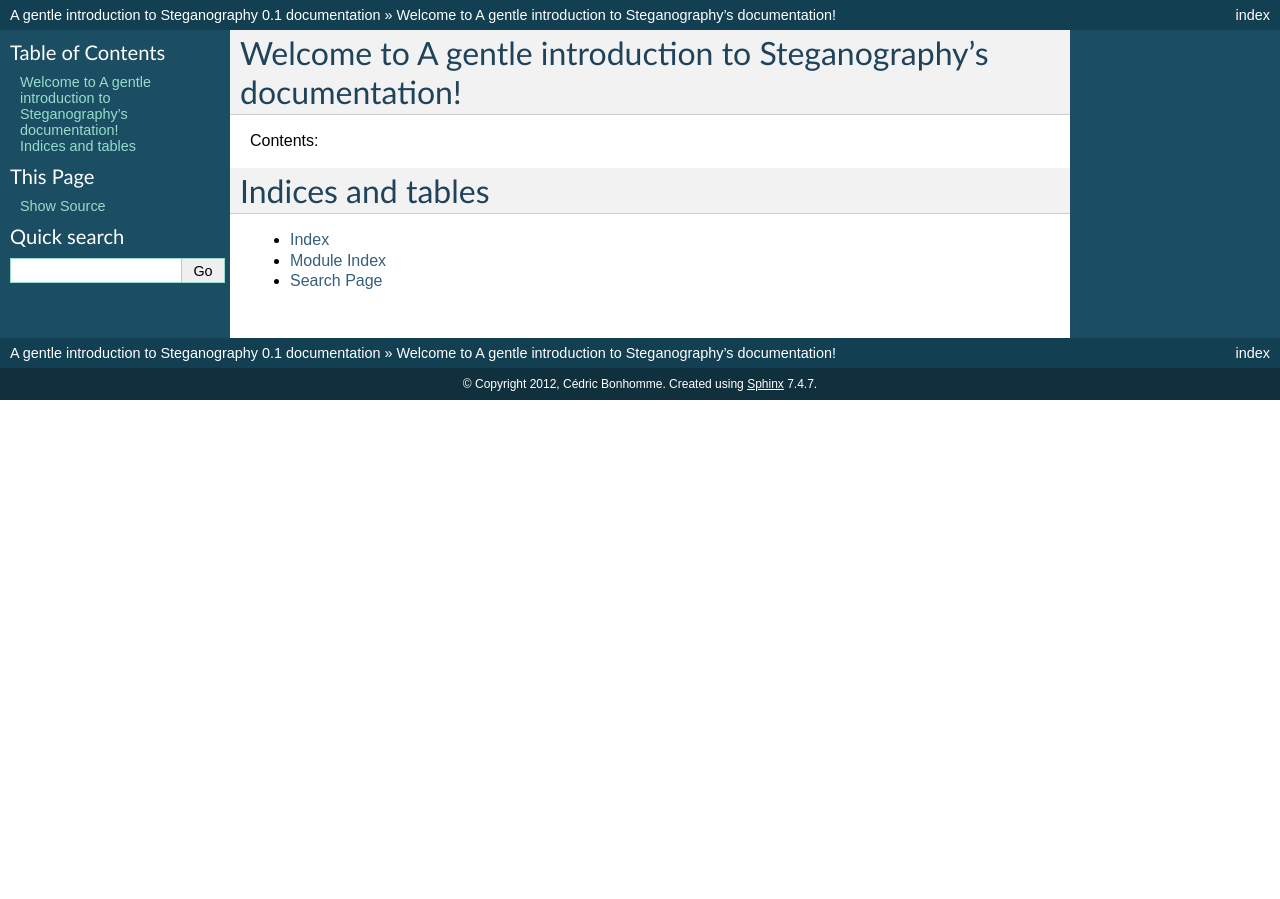
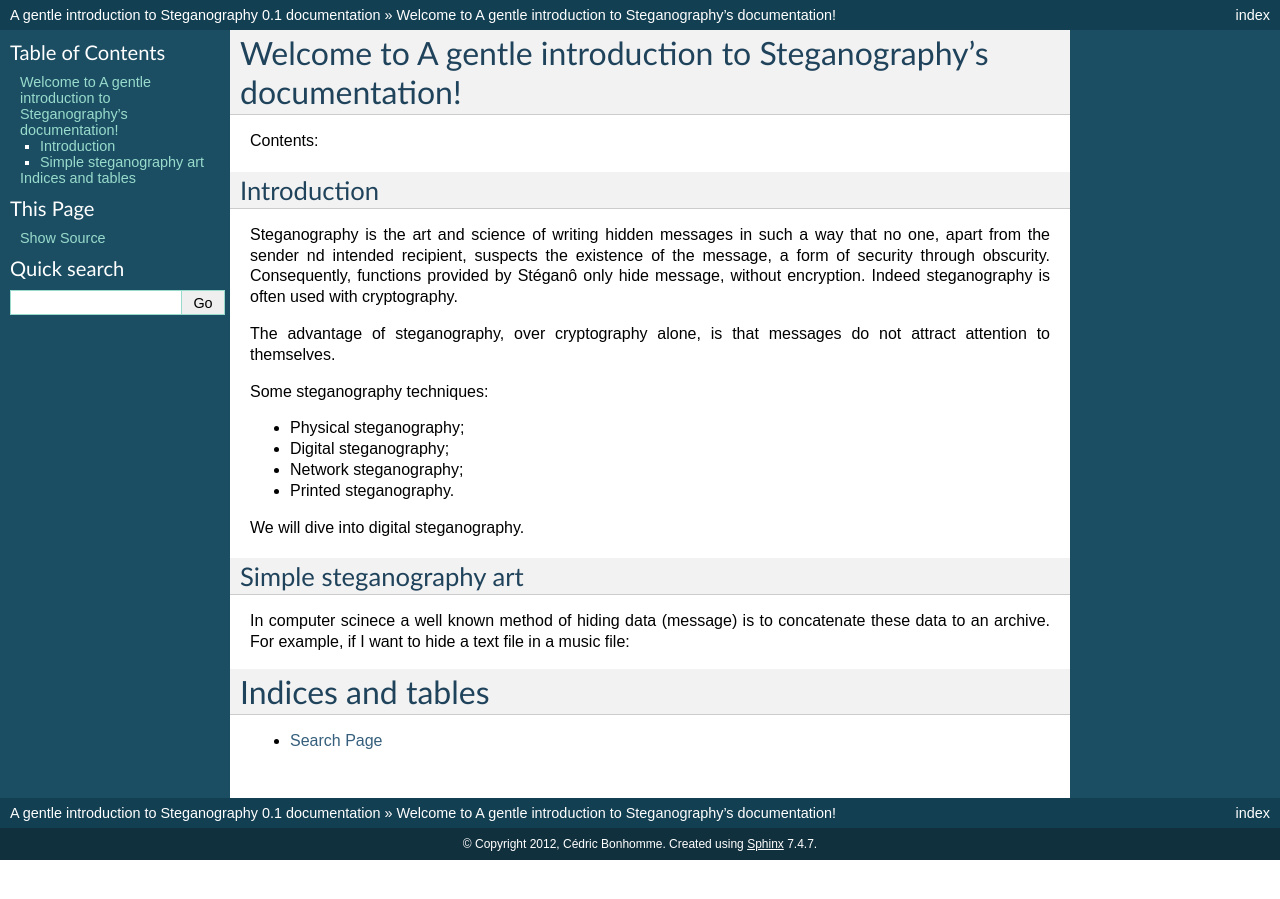
Before and after one commit to wizardofozzie/a-gentle-introduction-to-steganography, a Sphinx documentation site: the page built from sphinx/index.rst, in a window 1280 px wide. Built offline with Sphinx 7.4.7, drawn with Linux system fonts in a browser that asks for light colours.

Commit message:
Intial version of index.rst.

```diff
--- a/sphinx/index.rst
+++ b/sphinx/index.rst
@@ -11,11 +11,38 @@ Contents:
 .. toctree::
    :maxdepth: 2
 
+Introduction
+------------
+
+Steganography is the art and science of writing hidden messages in such a way
+that no one, apart from the sender nd intended recipient, suspects the
+existence of the message, a form of security through obscurity. Consequently,
+functions provided by Stéganô only hide message, without encryption. Indeed
+steganography is often used with cryptography.
+
+The advantage of steganography, over cryptography alone, is that messages do
+not attract attention to themselves.
+
+Some steganography techniques:
+
+* Physical steganography;
+* Digital steganography;
+* Network steganography;
+* Printed steganography.
+
+We will dive into digital steganography.
+
+
+Simple steganography art
+------------------------
+
+In computer scinece a well known method of hiding data (message) is to
+concatenate these data to an archive. For example, if I want to hide a
+text file in a music file:
+
 
 
 Indices and tables
 ==================
 
-* :ref:`genindex`
-* :ref:`modindex`
 * :ref:`search`
```
